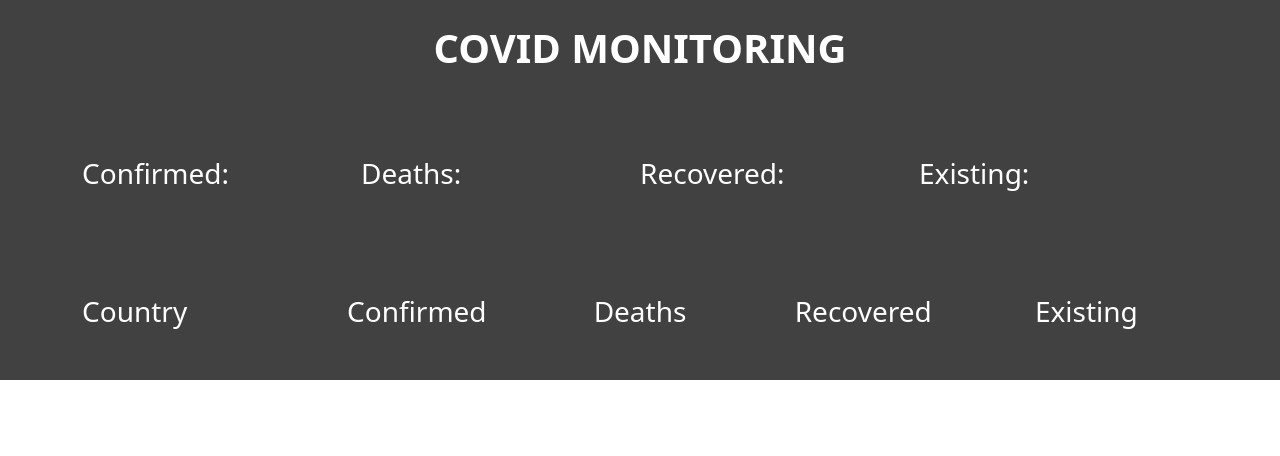
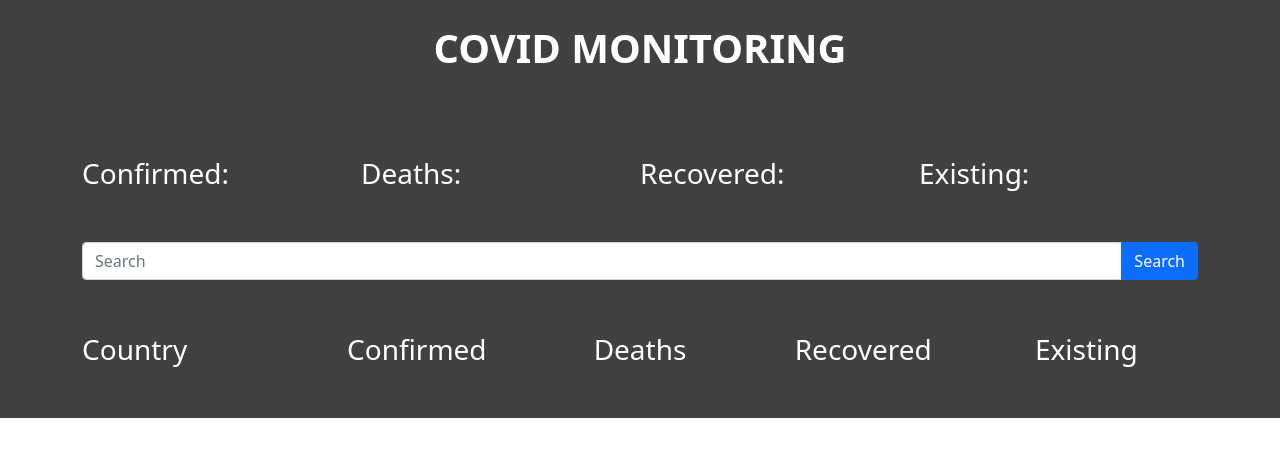
Before and after one commit to maryna1408/COVID-monitor, a plain HTML site: page index.html in a window 1280 px wide. Drawn offline with nearby package versions, Linux system fonts and the light colour scheme; no server answers.

Commit message:
add formSearch

```diff
--- a/index.html
+++ b/index.html
@@ -18,6 +18,12 @@
                 <div class="globalNumSection w-100">Recovered: <span id="globalNumRecovered"></span> </div>
                 <div class="globalNumSection w-100">Existing: <span id="globalNumExisting"></span> </div>
             </div>
+            <form class="form-inline" name="formSearch" id="formSearch">
+                <div class="input-group ">
+                  <input type="search" placeholder="Search" name="search" class="form-control" />
+                  <button type="submit" class="btn btn-primary">Search</button>
+                </div>
+              </form>
         </div>
     </header>
     <main class="main">
```
